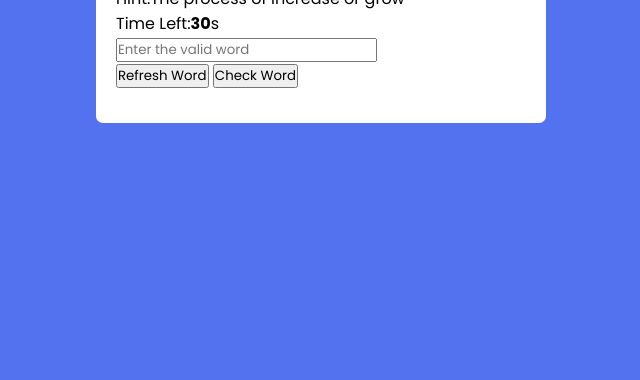
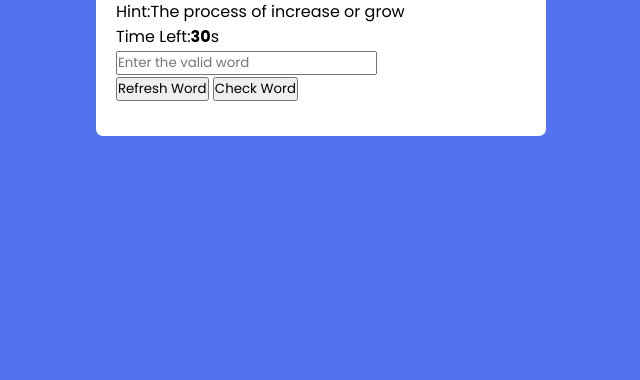
Before and after one commit to soumyodeep25majumdar/Word_Scramble_Game_1782022, a plain HTML site: page index.html in a window 1280 px wide. Shown: the part 420-800 px from the top of the page, without its empty margins (319-959 px from the left). Drawn offline with Linux system fonts and the light colour scheme.

```diff
--- a/Style/style.css
+++ b/Style/style.css
@@ -37,3 +37,6 @@ body{
     margin-right:-24px;
     text-transform: uppercase;
 }
+.content .details{
+    margin:25px 0 20px;
+}
```
Also changed, not shown: 1 other file.
